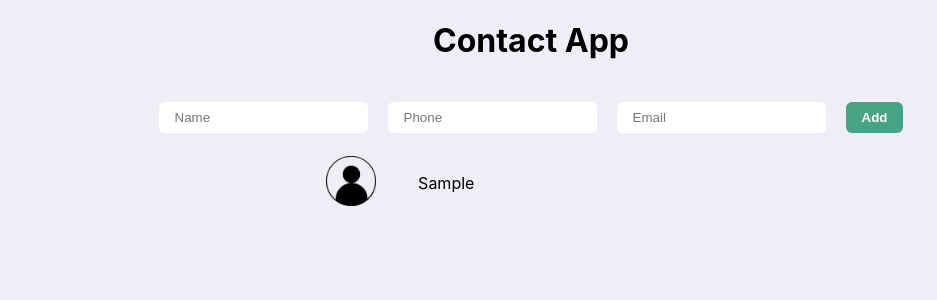
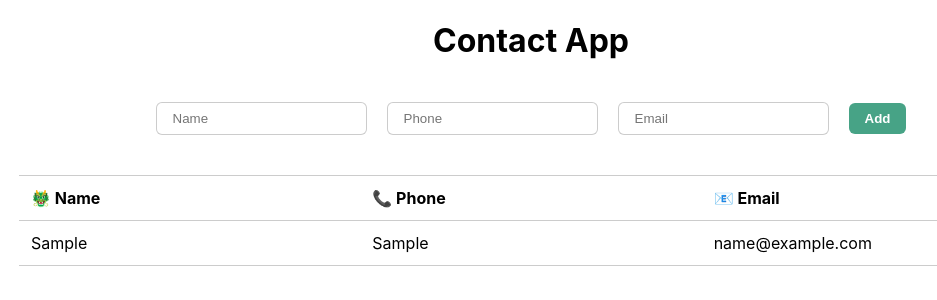
Before and after one commit to vibhavk03/react-contacts-app, a React (Create React App) app: page / in a window 1280 px wide. Both pictures are taken after typing "Sample", "Sample", "name@example.com" into the empty fields and a click on the button "Add". Shown: the top 300 px of the page, without its empty margins (109-1046 px from the left). Built offline with nearby package versions, Linux system fonts and the light colour scheme.

Commit message:
rendering contact details on page

```diff
--- a/src/App.css
+++ b/src/App.css
@@ -5,7 +5,7 @@ body {
     sans-serif;
   -webkit-font-smoothing: antialiased;
   -moz-osx-font-smoothing: grayscale;
-  background-color: #edeef6;
+  background-color: #fff;
 }
 
 code {
@@ -81,7 +81,8 @@ code {
 .form-row input {
   padding: 8px 16px;
   border-radius: 6px;
-  border: none;
+  /* border: none; */
+  border: 1px solid rgba(0, 0, 0, 0.2);
 }
 
 .contact-list-container {
@@ -97,7 +98,6 @@ code {
   height: 60px;
   gap: 10px;
 }
-
 .contact-container-left {
   width: 20%;
   /* height: auto; */
@@ -107,3 +107,30 @@ code {
   height: 50px;
   object-fit: contain;
 }
+
+/* table styles */
+table {
+  margin-top: 20px;
+  table-layout: fixed;
+  width: 100%;
+  border-collapse: collapse;
+  width: 100%;
+  /* border-top: 2px solid #eceeef;
+  border-bottom: 2px solid #eceeef; */
+  border-top: 1px solid rgba(0, 0, 0, 0.2);
+  border-bottom: 1px solid rgba(0, 0, 0, 0.2);
+}
+th,
+td {
+  text-align: left;
+  padding: 12px;
+  /* border-top: 2px solid #eceeef;
+  border-bottom: 2px solid #eceeef; */
+  border-top: 1px solid rgba(0, 0, 0, 0.2);
+  border-bottom: 1px solid rgba(0, 0, 0, 0.2);
+}
+
+tbody tr:hover {
+  transition: 0.1s ease-out;
+  background-color: rgba(0, 0, 0, 0.1);
+}
--- a/src/components/ContactList.js
+++ b/src/components/ContactList.js
@@ -1,13 +1,25 @@
 import ContactTile from './ContactTile';
+import ContactRow from './ContactRow';
 
 export default function ContactList(props) {
   const { contactList } = props;
   return (
     <div className="contact-list-container flex">
-      {contactList.length === 0 && 'No Contacts Added'}
-      {contactList.map((contact) => {
-        return <ContactTile contact={contact} />;
-      })}
+      {/* {contactList.length === 0 && 'No Contacts Added'} */}
+      <table>
+        <thead>
+          <tr>
+            <th>🐲 Name</th>
+            <th>📞 Phone</th>
+            <th>📧 Email</th>
+          </tr>
+        </thead>
+        <tbody>
+          {contactList.map((contact) => {
+            return <ContactRow contact={contact} />;
+          })}
+        </tbody>
+      </table>
     </div>
   );
 }
--- /dev/null
+++ b/src/components/ContactRow.js
@@ -0,0 +1,10 @@
+export default function ContactTile(props) {
+  const { contact } = props;
+  return (
+    <tr>
+      <td>{contact.name}</td>
+      <td>{contact.phone}</td>
+      <td>{contact.email}</td>
+    </tr>
+  );
+}
```
